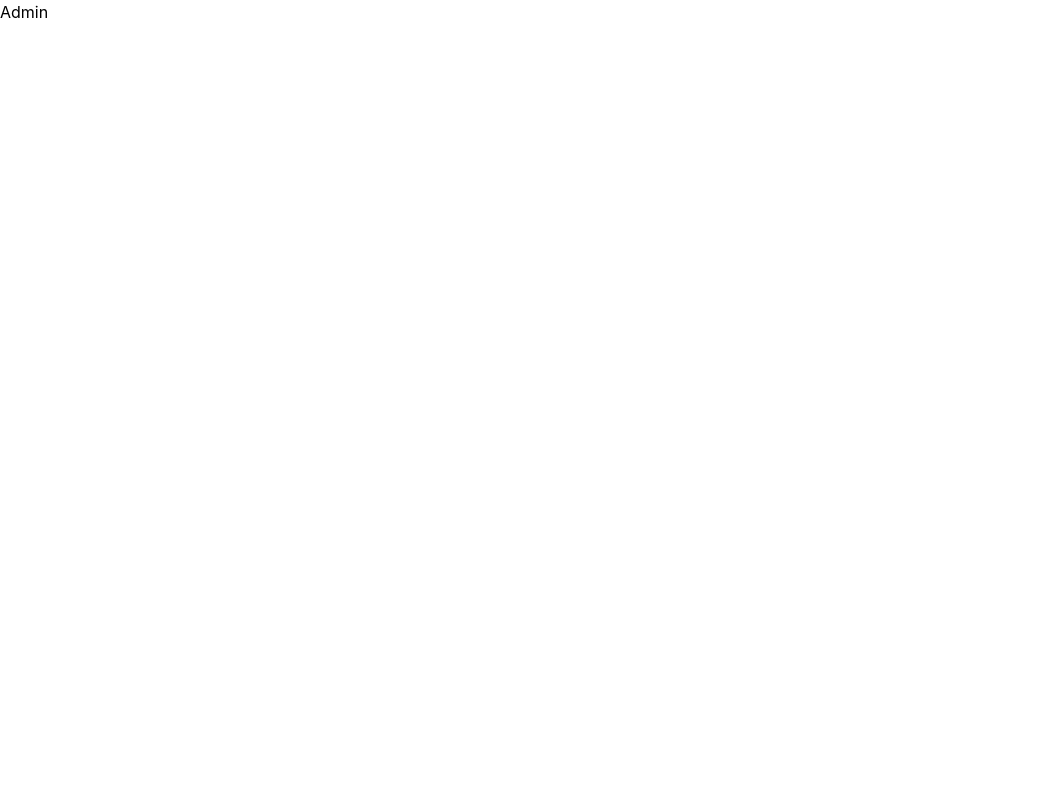
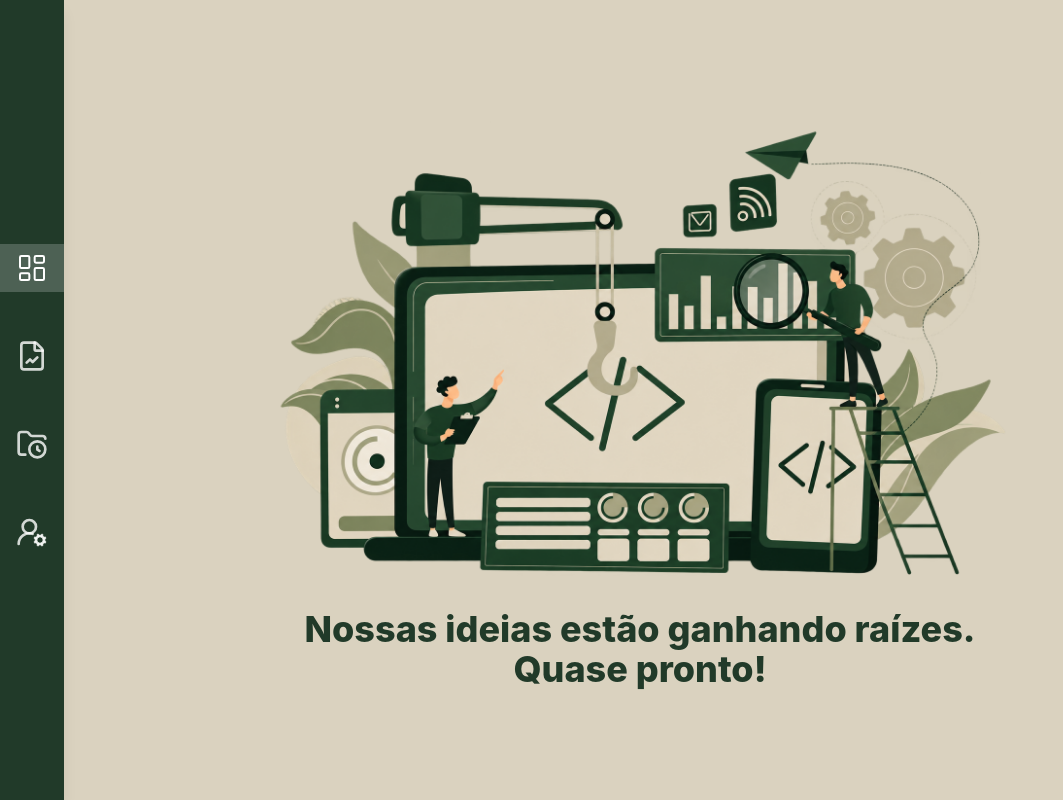
Before and after one commit to EnzoRuppel1406/jord-sentinel, a React (Vite) app in the folder frontend/: page /admin in a window 1280 px wide. Shown: the whole page, without its empty margins (0-1063 px from the left). Built offline with nearby package versions, Linux system fonts and the light colour scheme.

Commit message:
feat: create in development component

```diff
--- /dev/null
+++ b/frontend/src/components/InDevelopment.jsx
@@ -0,0 +1,18 @@
+import Sidebar from './Sidebar'
+import inDevelopmentImage from '../assets/in_development.png'
+
+const InDevelopment = () => {
+    return (
+        <section className="flex min-h-screen w-full items-center justify-center bg-(--main-bg) p-20 font-sans">
+            <Sidebar />
+            <section className="h-1/2 w-2/3">
+                <img src={inDevelopmentImage} className="h-full w-full" />
+                <h1 className="w-full text-center text-4xl font-extrabold text-(--menu-color)">
+                    Nossas ideias estão ganhando raízes. Quase pronto!
+                </h1>
+            </section>
+        </section>
+    )
+}
+
+export default InDevelopment
--- a/frontend/src/components/DashboardMap.jsx
+++ b/frontend/src/components/Map.jsx
@@ -1,7 +1,7 @@
 import { MapContainer, TileLayer } from 'react-leaflet'
 import 'leaflet/dist/leaflet.css'
 
-const DashboardMap = () => {
+const Map = () => {
     return (
         <MapContainer center={[-24.04583, -52.38278]} zoom={13}>
             <TileLayer
@@ -12,4 +12,4 @@ const DashboardMap = () => {
     )
 }
 
-export default DashboardMap
+export default Map
--- a/frontend/src/index.css
+++ b/frontend/src/index.css
@@ -7,4 +7,5 @@
 
 .leaflet-container {
     height: 100%;
+    z-index: 49;
 }
--- a/frontend/src/pages/Admin.jsx
+++ b/frontend/src/pages/Admin.jsx
@@ -1,5 +1,7 @@
+import InDevelopment from '../components/InDevelopment'
+
 const Admin = () => {
-    return <div>Admin</div>
+    return <InDevelopment />
 }
 
 export default Admin
--- a/frontend/src/pages/Dashboard.jsx
+++ b/frontend/src/pages/Dashboard.jsx
@@ -1,5 +1,5 @@
 import DashboardChart from '../components/DashboardChart'
-import DashboardMap from '../components/DashboardMap'
+import Map from '../components/Map'
 import Sidebar from '../components/Sidebar'
 import { FileChartLine, FileExclamationPoint, LandPlot } from 'lucide-react'
 
@@ -40,7 +40,7 @@ const Dashboard = () => {
                             <DashboardChart />
                         </section>
                         <section className="h-full w-1/2 border-2 border-(--menu-color)">
-                            <DashboardMap />
+                            <Map />
                         </section>
                     </section>
                 </section>
--- a/frontend/src/pages/Search.jsx
+++ b/frontend/src/pages/Search.jsx
@@ -1,6 +1,6 @@
 import { FileDown, FileUp, MapPin } from 'lucide-react'
 import Sidebar from '../components/Sidebar'
-import DashboardMap from '../components/DashboardMap'
+import Map from '../components/Map'
 
 const Search = () => {
     return (
@@ -107,7 +107,7 @@ const Search = () => {
                         </section>
                     </section>
                     <section className="h-full w-full border-2">
-                        <DashboardMap />
+                        <Map />
                     </section>
                 </section>
             </section>
```
Also changed, not shown: frontend/src/assets/in_development.png (added).
